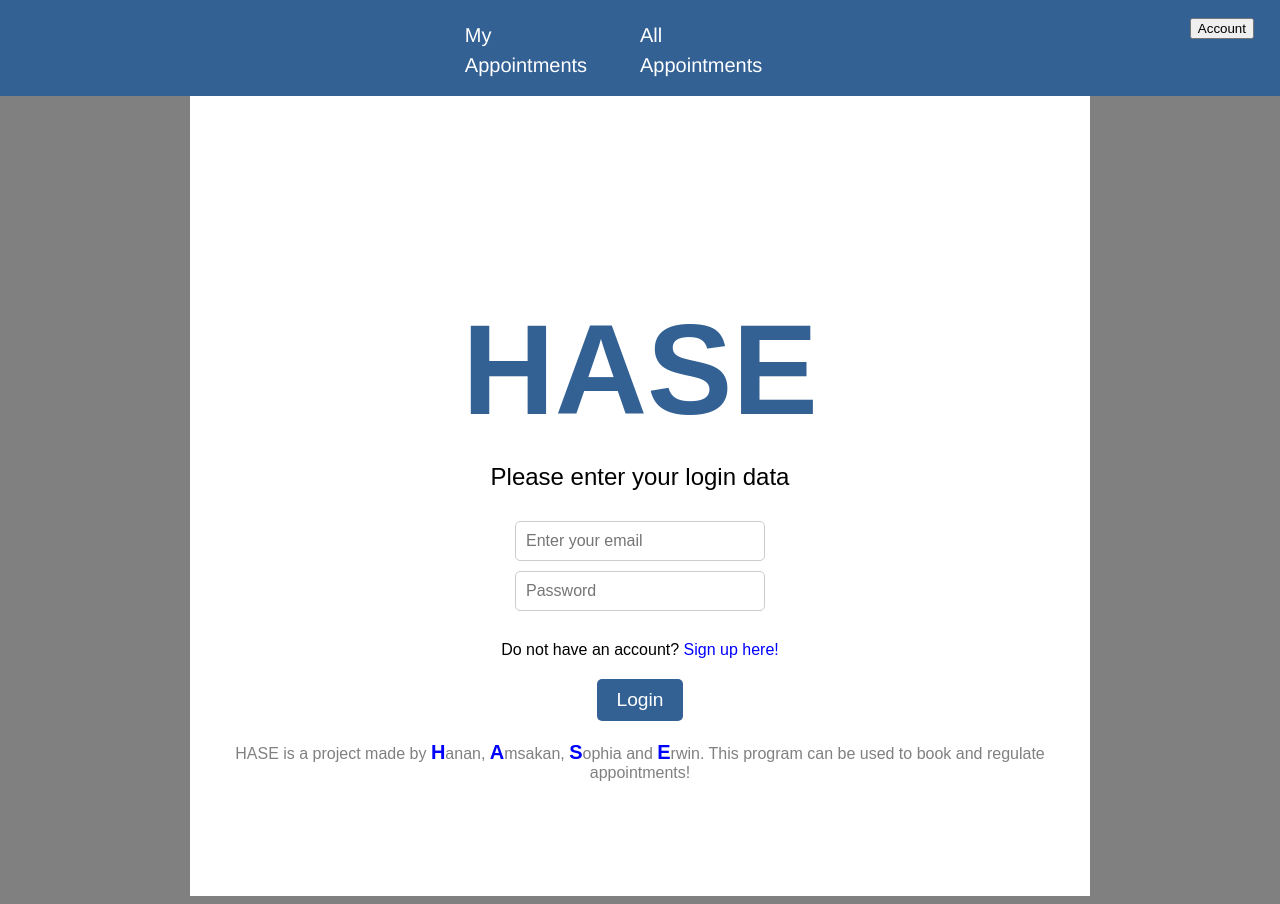
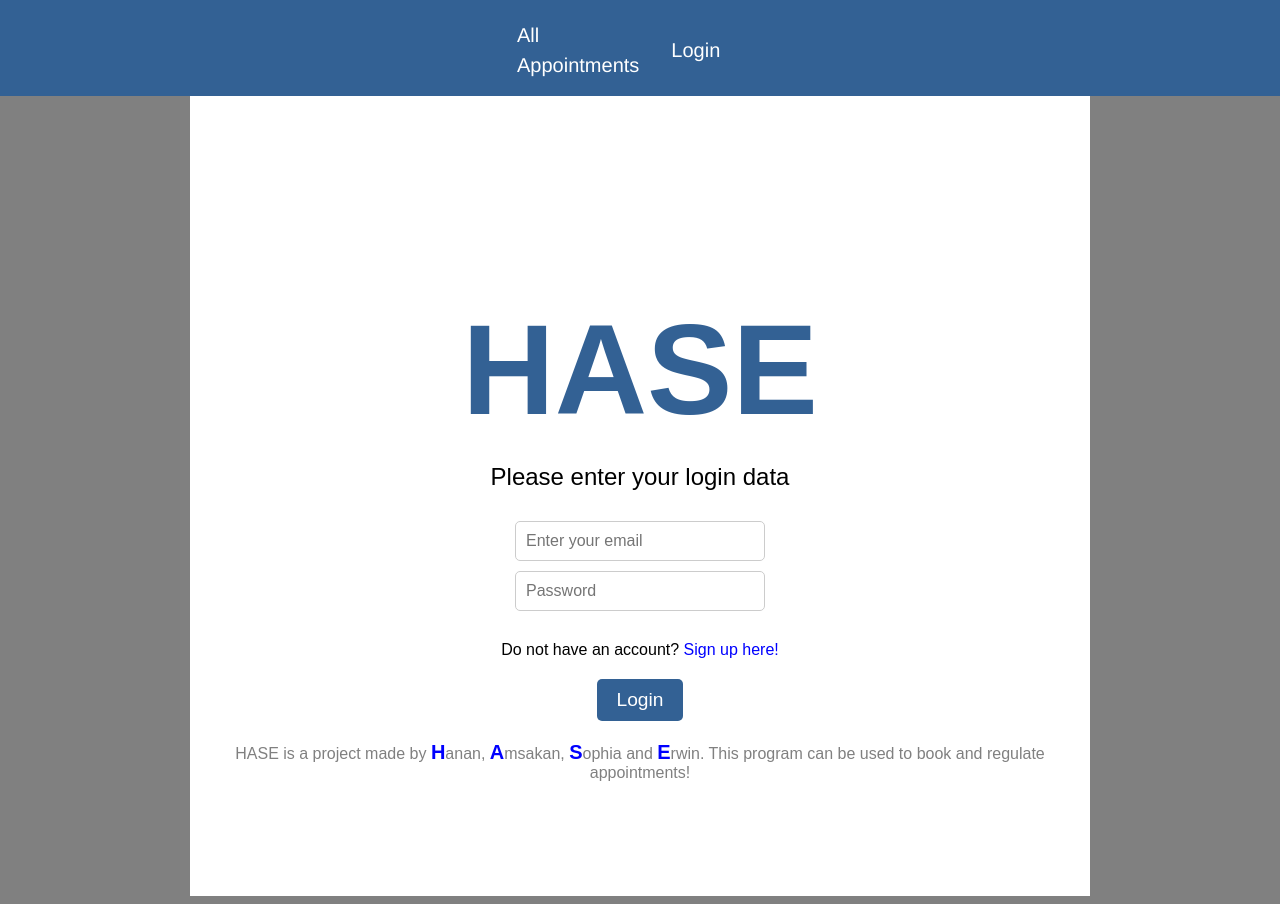
Before and after one commit to anotherSimpleCoder/hase, a Vue app in the folder frontend/: page / in a window 1280 px wide. Built offline with nearby package versions, Linux system fonts and the light colour scheme.

Commit message:
Implemented conditional rendering into HeaderComponent.

```diff
--- a/frontend/src/components/HeaderComponent.vue
+++ b/frontend/src/components/HeaderComponent.vue
@@ -2,11 +2,16 @@
   <header>
     <div>
       <nav>
-        <RouterLink to="/">My Appointments</RouterLink>
+        <RouterLink to="/my-appointments" v-if="userStore.isLoggedIn()">My Appointments</RouterLink>
         <RouterLink to="/appointments"> All Appointments</RouterLink>
+        <RouterLink to="/login" v-if="!userStore.isLoggedIn()">Login</RouterLink>
       </nav>
     </div>
-    <div class="account-button"><button @click="togglePopup()">Account</button></div>
+
+    <div class="account-button" v-if="userStore.isLoggedIn()">
+      <button @click="togglePopup()">Account</button>
+    </div>
+
     <div class="popup-overlay" v-if="popupVisible" @click="togglePopup()">
       <div class="popup-content" @click.stop>
         <div v-if="userStore.user">
@@ -18,6 +23,8 @@
         <button @click="(logout(), togglePopup())">logout</button>
       </div>
     </div>
+
+
   </header>
 </template>
 
@@ -82,8 +89,9 @@ header {
 
 nav {
   display: flex;
+  justify-content: center;
+  align-items: center;
   width: 100%;
-  text-align: center;
   color: black;
   font-family: 'Franklin Gothic Medium', 'Arial Narrow', Arial, sans-serif;
 
```
